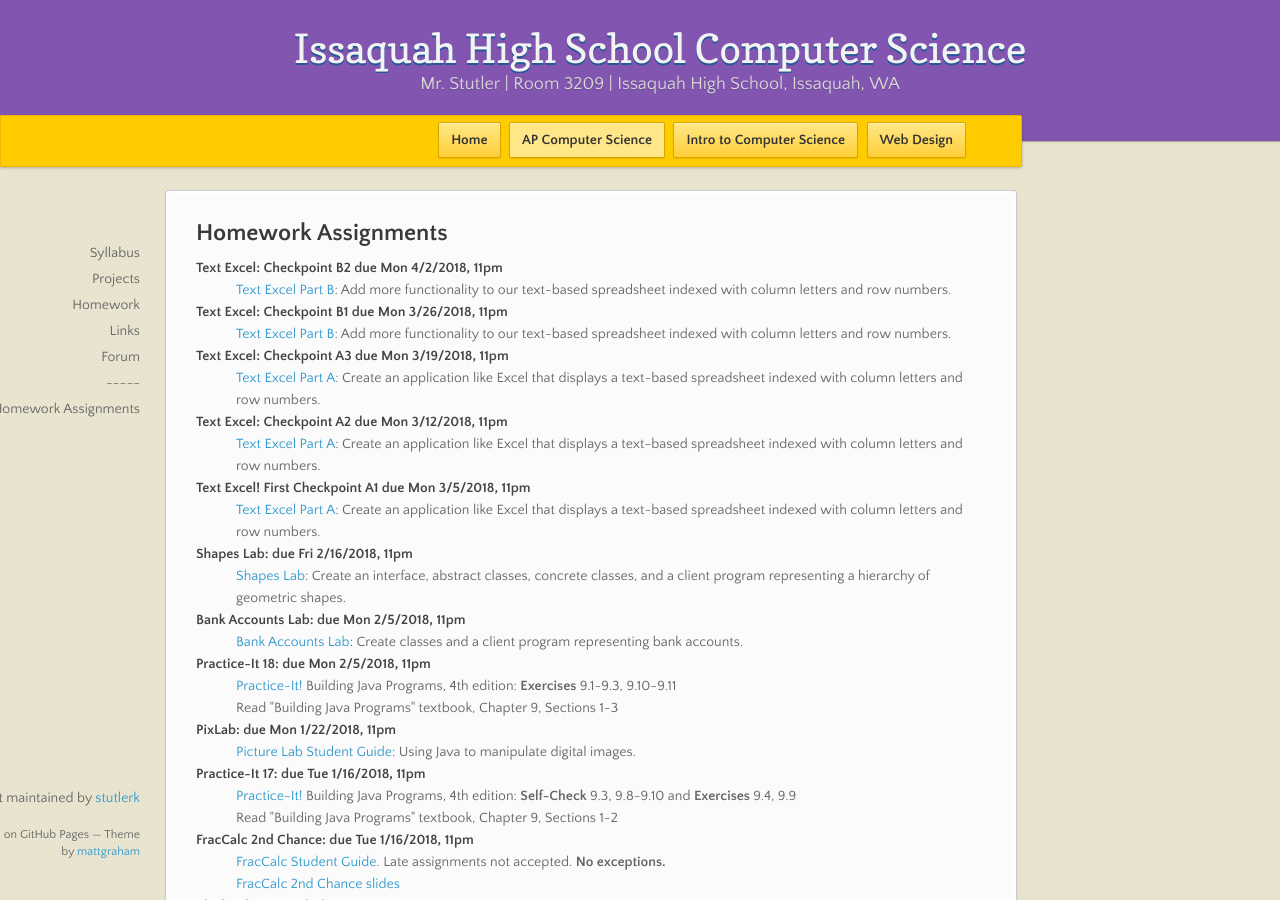
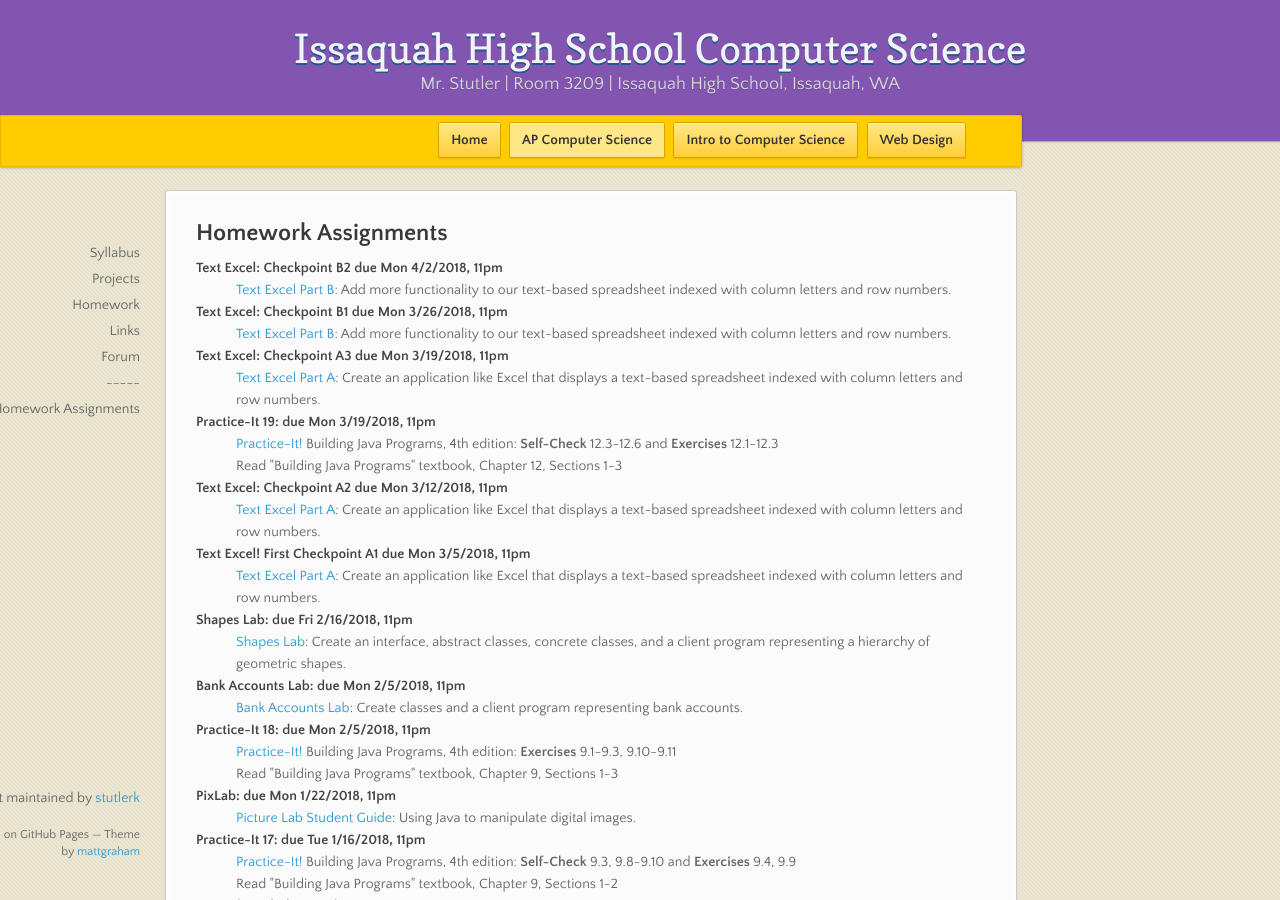
Before and after one commit to stutlerk/ihs-website, a Jekyll site: the page built from _apcs/homework.html, in a window 1280 px wide and 900 px high. Built offline with Jekyll 4.4.1, drawn with Linux system fonts in a browser that asks for light colours; nearby versions of some CDN libraries.

Commit message:
Update homework.html

```diff
--- a/_apcs/homework.html
+++ b/_apcs/homework.html
@@ -14,6 +14,10 @@ layout: course
 
     <dt>Text Excel: Checkpoint A3 due Mon 3/19/2018, 11pm</dt>
     <dd><a href="https://issaquahwednet-my.sharepoint.com/:w:/g/personal/stutlerk_issaquah_wednet_edu/EQOW8BFzHIhIsdvXGP-qKDsBbN7BFa-kUCiMeeq9BZbbwg?e=19BVVd" target="_blank">Text Excel Part A</a>: Create an application like Excel that displays a text-based spreadsheet indexed with column letters and row numbers.</dd>
+
+    <dt>Practice-It 19: due Mon 3/19/2018, 11pm</dt>
+    <dd><a href="https://practiceit.cs.washington.edu/" target="_blank">Practice-It!</a> Building Java Programs, 4th edition: <b>Self-Check</b> 12.3-12.6 and <b>Exercises</b> 12.1-12.3</dd>
+    <dd>Read "Building Java Programs" textbook, Chapter 12, Sections 1-3</dd>
 
     <dt>Text Excel: Checkpoint A2 due Mon 3/12/2018, 11pm</dt>
     <dd><a href="https://issaquahwednet-my.sharepoint.com/:w:/g/personal/stutlerk_issaquah_wednet_edu/EQOW8BFzHIhIsdvXGP-qKDsBbN7BFa-kUCiMeeq9BZbbwg?e=19BVVd" target="_blank">Text Excel Part A</a>: Create an application like Excel that displays a text-based spreadsheet indexed with column letters and row numbers.</dd>
```
